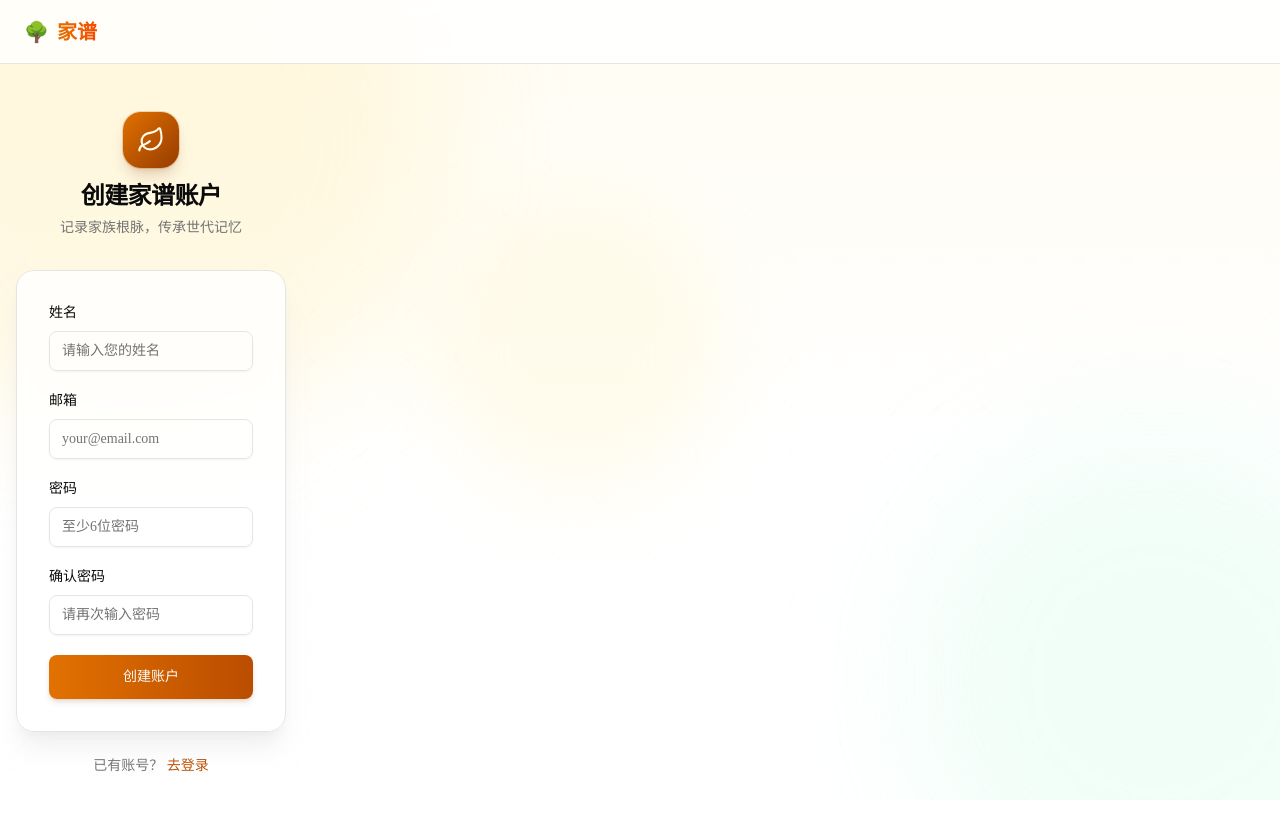
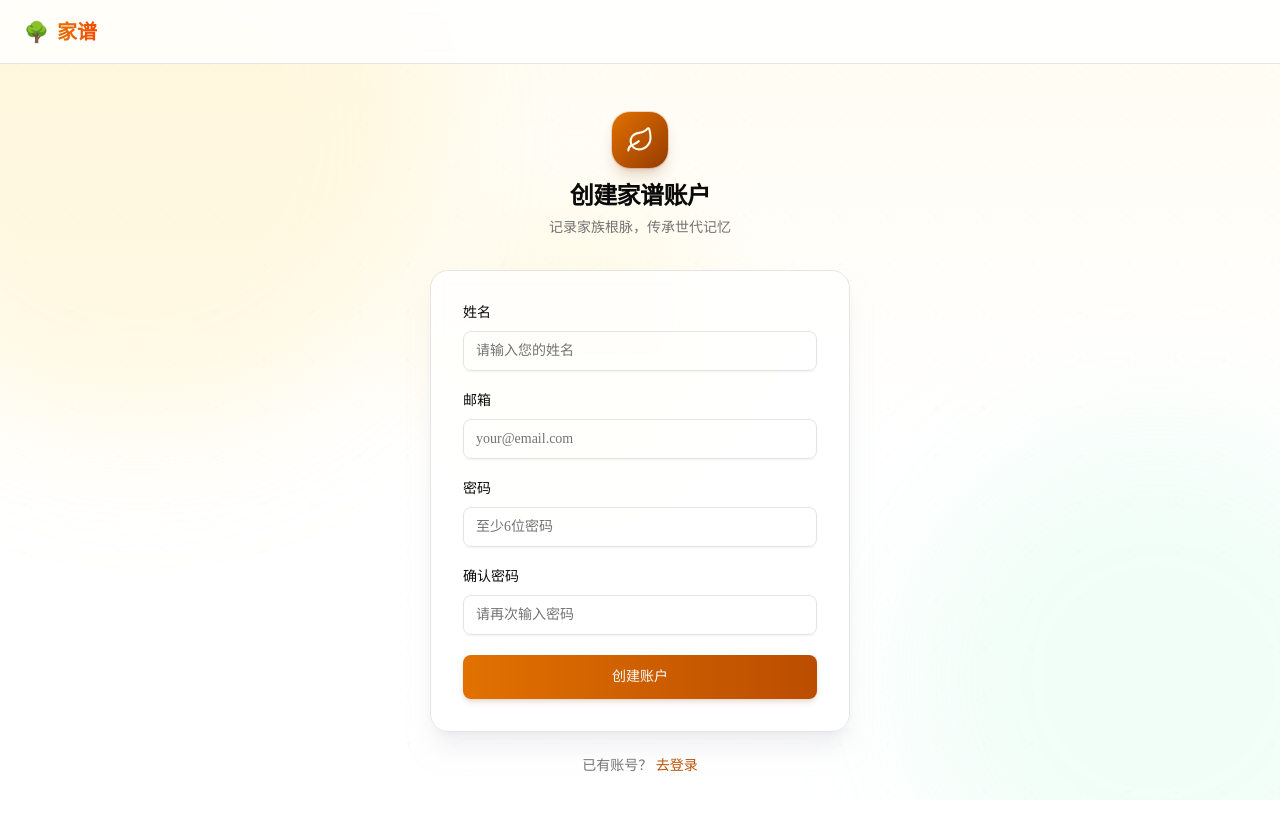
Before and after one commit to fengyinxqy/family-tree, a Next.js app: page /register in a window 1280 px wide. Built offline with nearby package versions, Linux system fonts and the light colour scheme; no server answers.

Commit message:
fix: center login/register pages vertically in viewport

```diff
--- a/src/app/login/page.tsx
+++ b/src/app/login/page.tsx
@@ -8,7 +8,7 @@ export const metadata: Metadata = {
 
 export default function LoginPage() {
   return (
-    <div className="flex min-h-full flex-1 bg-gradient-to-b from-amber-50/40 via-background to-background dark:from-amber-950/20 dark:via-background dark:to-background">
+    <div className="flex flex-1 items-center justify-center bg-gradient-to-b from-amber-50/40 via-background to-background dark:from-amber-950/20 dark:via-background dark:to-background">
       <LoginForm />
     </div>
   );
--- a/src/app/register/page.tsx
+++ b/src/app/register/page.tsx
@@ -8,7 +8,7 @@ export const metadata: Metadata = {
 
 export default function RegisterPage() {
   return (
-    <div className="flex min-h-full flex-1 bg-gradient-to-b from-amber-50/40 via-background to-background dark:from-amber-950/20 dark:via-background dark:to-background">
+    <div className="flex flex-1 items-center justify-center bg-gradient-to-b from-amber-50/40 via-background to-background dark:from-amber-950/20 dark:via-background dark:to-background">
       <RegisterForm />
     </div>
   );
--- a/src/components/login-form.tsx
+++ b/src/components/login-form.tsx
@@ -56,7 +56,7 @@ export function LoginForm() {
   }
 
   return (
-    <div className="flex min-h-full flex-col items-center justify-center px-4 py-12">
+    <div className="flex w-full flex-col items-center justify-center px-4 py-12">
       {/* Background decorative elements */}
       <div className="pointer-events-none fixed inset-0 overflow-hidden">
         <div className="absolute -left-40 -top-40 h-[600px] w-[600px] rounded-full bg-amber-200/20 blur-3xl dark:bg-amber-800/10" />
--- a/src/components/register-form.tsx
+++ b/src/components/register-form.tsx
@@ -79,7 +79,7 @@ export function RegisterForm() {
   }
 
   return (
-    <div className="flex min-h-full flex-col items-center justify-center px-4 py-12">
+    <div className="flex w-full flex-col items-center justify-center px-4 py-12">
       {/* Background decorative elements */}
       <div className="pointer-events-none fixed inset-0 overflow-hidden">
         <div className="absolute -left-40 -top-40 h-[600px] w-[600px] rounded-full bg-amber-200/20 blur-3xl dark:bg-amber-800/10" />
```
